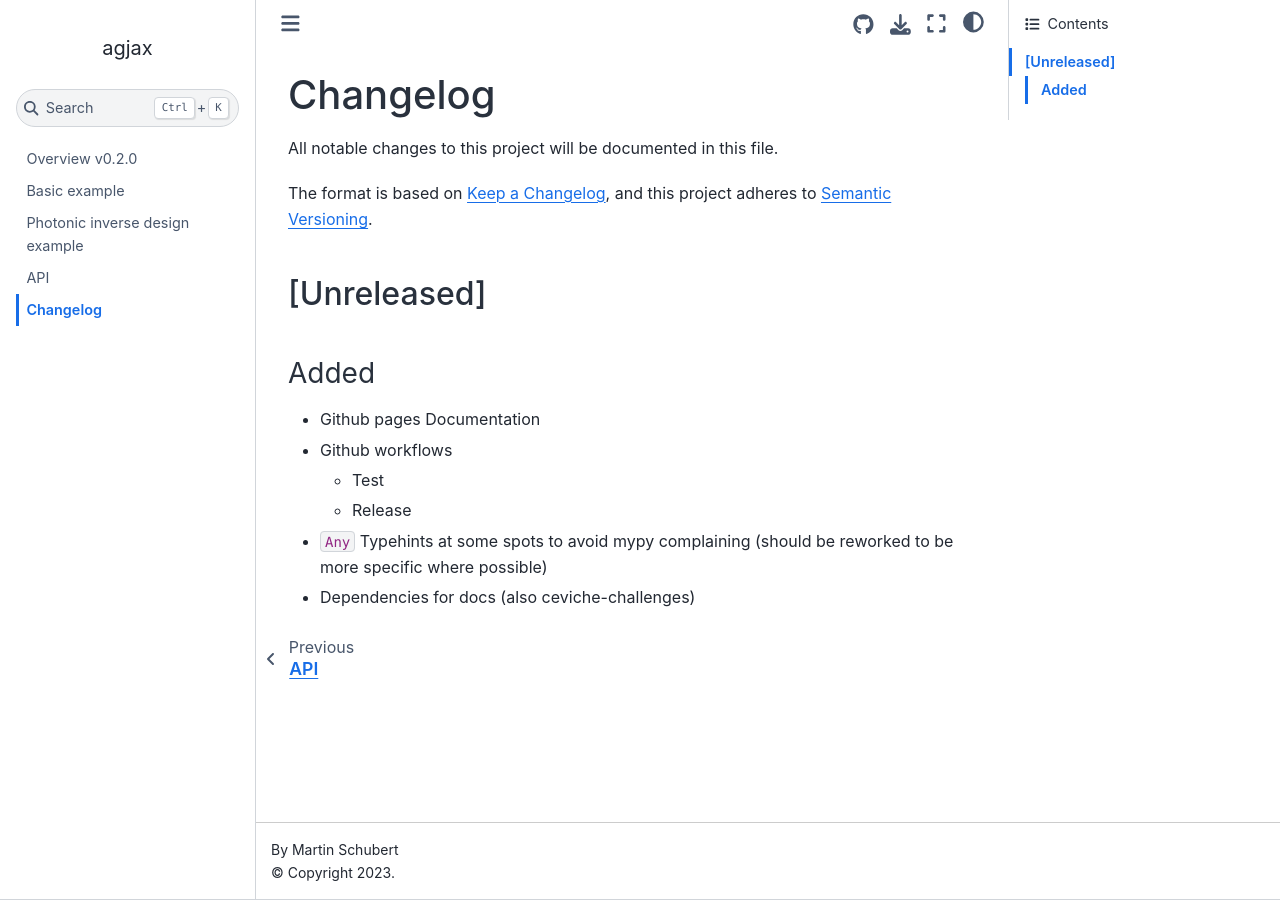
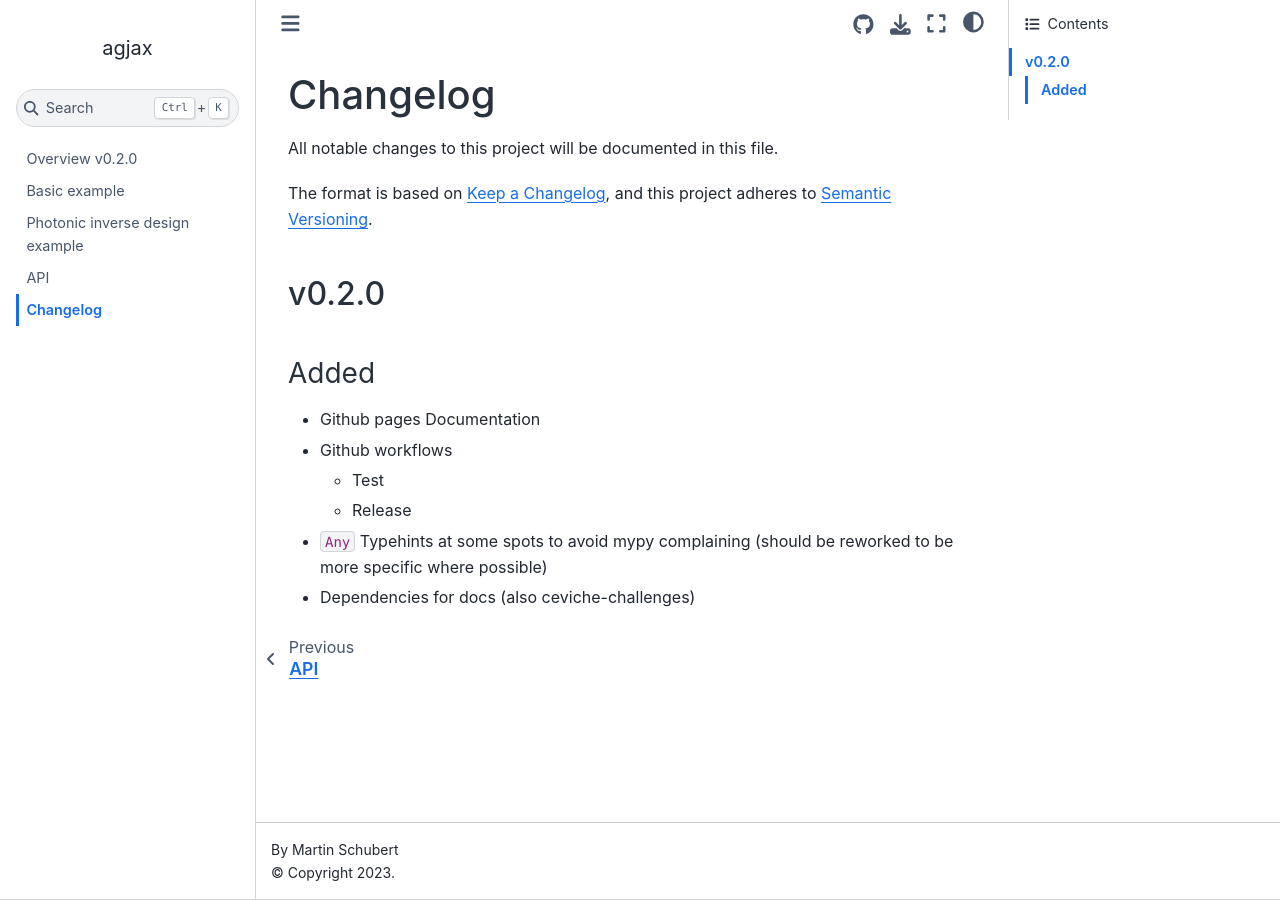
Before and after one commit to mfschubert/agjax, a Jupyter Book: the page built from docs/changelog.md, in a window 1280 px wide. Built offline with Jupyter Book 1.0.4 settings and Sphinx 7.4.7 and the Sphinx Book theme 1.1.4, drawn with Linux system fonts in a browser that asks for light colours.

Commit message:
Correct Changelog version

```diff
--- a/docs/changelog.md
+++ b/docs/changelog.md
@@ -5,7 +5,7 @@ All notable changes to this project will be documented in this file.
 The format is based on [Keep a Changelog](https://keepachangelog.com/en/1.0.0/),
 and this project adheres to [Semantic Versioning](https://semver.org/spec/v2.0.0.html).
 
-## [Unreleased]
+## v0.2.0
 
 ### Added
 
```
